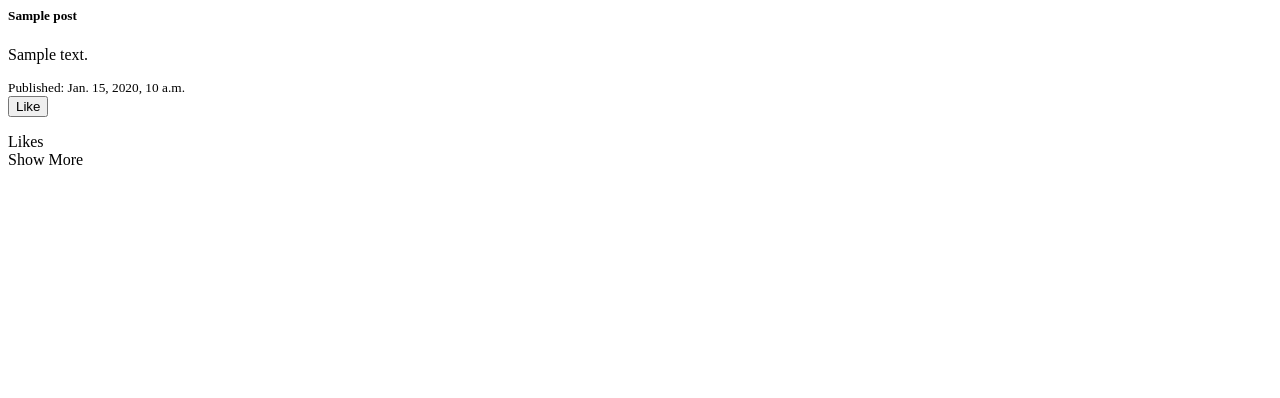
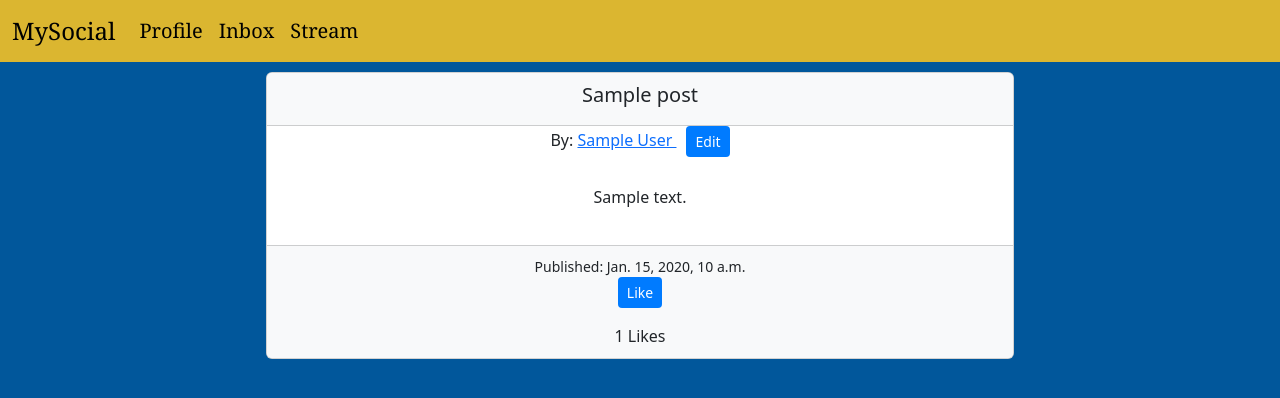
Before and after one commit to momo3404/MySocial, a Django app: page /mysocial/authors/00000000-0000-0000-0000-000000000001/posts/00000000-0000-0000-0000-000000000001 in a window 1280 px wide. Shown: the top 398 px of the page. Run offline with Django 4.2, Linux system fonts and the light colour scheme; tables that the repository leaves empty hold one stand-in row (values such as "Sample post").

Commit message:
Added page and links for singular posts

```diff
--- a/mysocial/templates/base/mysocial/post_detail.html
+++ b/mysocial/templates/base/mysocial/post_detail.html
@@ -1,19 +1,101 @@
+<html>
+<head>
+    <title>Post</title>
+    <link href="https://cdn.jsdelivr.net/npm/bootstrap@5.3.3/dist/css/bootstrap.min.css" rel="stylesheet" integrity="sha384-QWTKZyjpPEjISv5WaRU9OFeRpok6YctnYmDr5pNlyT2bRjXh0JMhjY6hW+ALEwIH" crossorigin="anonymous">
+    <link href="https://cdn.jsdelivr.net/npm/bootstrap-icons/font/bootstrap-icons.css" rel="stylesheet">
+    <style>
+        .center {
+            margin: auto;
+            width: 60%;
+            padding: 10px;
+        }
+        .post-card {
+            margin-bottom: 20px;
+        }
+        .post-header, .post-footer {
+            background-color: #f8f9fa;
+            padding: 10px;
+        }
+        .post-content {
+            padding: 20px;
+        }
+        .form-section {
+            display: none; /* Initially hide the form */
+            background-color: #fff;
+            padding: 20px;
+            margin-bottom: 20px;
+            border-radius: 5px;
+        }
+        .btn-edit {
+            background-color: #007bff; /* Bootstrap primary blue */
+            color: white;
+        }
+        .btn-edit:hover {
+            background-color: #0056b3; /* Darker blue on hover */
+            color: white;
+        }
+    </style>
+</head>
+
+<nav class="navbar navbar-expand-lg navbar-light" style="background-color: #DBB630;">
+    <div class="container-fluid">
+      <a class="navbar-brand" style ="font-family: Georgia, 'Times New Roman', Times, serif; font-size: 150%;" href="{% url 'mysocial:login' %}">MySocial</a>
+      <button class="navbar-toggler" type="button" data-bs-toggle="collapse" data-bs-target="#navbarNavDropdown" aria-controls="navbarNavDropdown" aria-expanded="false" aria-label="Toggle navigation">
+        <span class="navbar-toggler-icon"></span>
+      </button>
+      <div class="collapse navbar-collapse" id="navbarNavDropdown">
+        <ul class="navbar-nav">
+            <li class="nav-item">
+              <a class="nav-link active" style ="font-family: Georgia, 'Times New Roman', Times, serif; font-size: 125%;" href="{% url 'mysocial:public_profile' author.authorId %}">Profile</a>
+            </li>
+          </ul>
+          <ul class="navbar-nav">
+            <li class="nav-item">
+              <a class="nav-link active" style ="font-family: Georgia, 'Times New Roman', Times, serif; font-size: 125%;" href="{% url 'mysocial:inbox' author.authorId %}">Inbox</a>
+            </li>
+          </ul>
+        <ul class="navbar-nav">
+            <li class="nav-item">
+              <a class="nav-link active" style ="font-family: Georgia, 'Times New Roman', Times, serif; font-size: 125%;" href="{% url 'mysocial:posts_by_author' author.authorId %}">Stream</a>
+            </li>
+          </ul>
+      </div>
+    </div>
+</nav>
+
+<body class="h-100 gradient-form" style="background-color: #01579B;">
+    <div class="text-center" style="color: #faFafa;">
+    <div class="center">
+    <div class="posts-container">
         <div class="card post-card" id="post-{{ post.id }}">
             <div class="card-header post-header">
                 <h5 class="post-title">{{ post.title }}</h5>
             </div>
+            <h6>By: <a href="{% url 'mysocial:public_profile' post.author.authorId %}" >
+                {{ post.author.displayName }}
+                </a>
+            <!-- Edit Button -->
+            {% if author.authorId == post.author.authorId %}
+            <button style = "margin-left: 10px;" onclick="editPost('{{ post.id }}', '{{ post.title|escapejs }}', '{{ post.content|escapejs }}');" class="btn btn-sm btn-edit">Edit</button>
+            {% endif %}
+            </h6>
             <div class="card-body post-content" id="post-content-{{ post.id }}">
                 <p>{{ post.content }}</p>
             </div>
             <div class="card-footer post-footer">
                 <small>Published: {{ post.published }}</small>
                 <div class="post-interactions">
-            <form action="{% url 'mysocial:like_post' post.id %}" method="post">
+                    <div class="post-interactions">
+                        <form action="{% url 'mysocial:like_post' post.postId %}" method="post">
                             {% csrf_token %}
-                <button type="submit" class="like-btn">Like</button>
+                            <button type="submit" class="btn btn-sm btn-edit">Like</button>
                         </form>
-            <span class="like-count">{{ post.likes.count }} Likes</span>
-            <div class="show-more-btn" onclick="togglePostContent('{{ post.id }}')">Show More</div>
+                        <span class="like-count">{{ post.likesCount }} Likes</span>
                     </div>
                 </div>
             </div>
+        </div>
+    </div>
+    </div>
+    </div>
+</body>
--- a/mysocial/templates/base/mysocial/stream_posts.html
+++ b/mysocial/templates/base/mysocial/stream_posts.html
@@ -93,7 +93,11 @@
                 {% for post in posts %}
                 <div class="card post-card" id="post-{{ post.id }}">
                     <div class="card-header post-header">
-                        <h5 class="post-title">{{ post.title }}</h5>
+                        <h5 class="post-title">
+                            <a href="{% url 'mysocial:post_detail' authorId=post.author.authorId post_id=post.postId %}">
+                                {{ post.title }}
+                            </a>
+                        </h5>
                         <h6>By: <a href="{% url 'mysocial:public_profile' post.author.authorId %}" >
                             {{ post.author.displayName }}
                             </a>
--- a/mysocial/views.py
+++ b/mysocial/views.py
@@ -336,13 +336,13 @@ class PostDetailView(View):
     template_name = 'base/mysocial/stream_posts.html'
 
     def get(self, request, authorId, post_id):
-        post = get_object_or_404(Post, pk=post_id)
+        post = get_object_or_404(Post, postId=post_id)
         author = get_object_or_404(Author, authorId=authorId)
         context = {'post': post, 'author': author}
         return render(request, 'base/mysocial/post_detail.html', context)
 
     def delete(self, request, authorId, post_id):
-            post = get_object_or_404(Post, pk=post_id)
+            post = get_object_or_404(Post, postId=post_id)
             author = get_object_or_404(Author, authorId=authorId)
 
             if request.user.author == author and post.author == author:
@@ -352,7 +352,7 @@ class PostDetailView(View):
                 return HttpResponse('Forbidden', status=403)
 
     def put(self, request, authorId, post_id):
-            post = get_object_or_404(Post, pk=post_id)
+            post = get_object_or_404(Post, postId=post_id)
             author = get_object_or_404(Author, authorId=authorId)
 
             if request.user.author == author and post.author == author:
```
Lines whose indentation alone changed are shown as unchanged.
